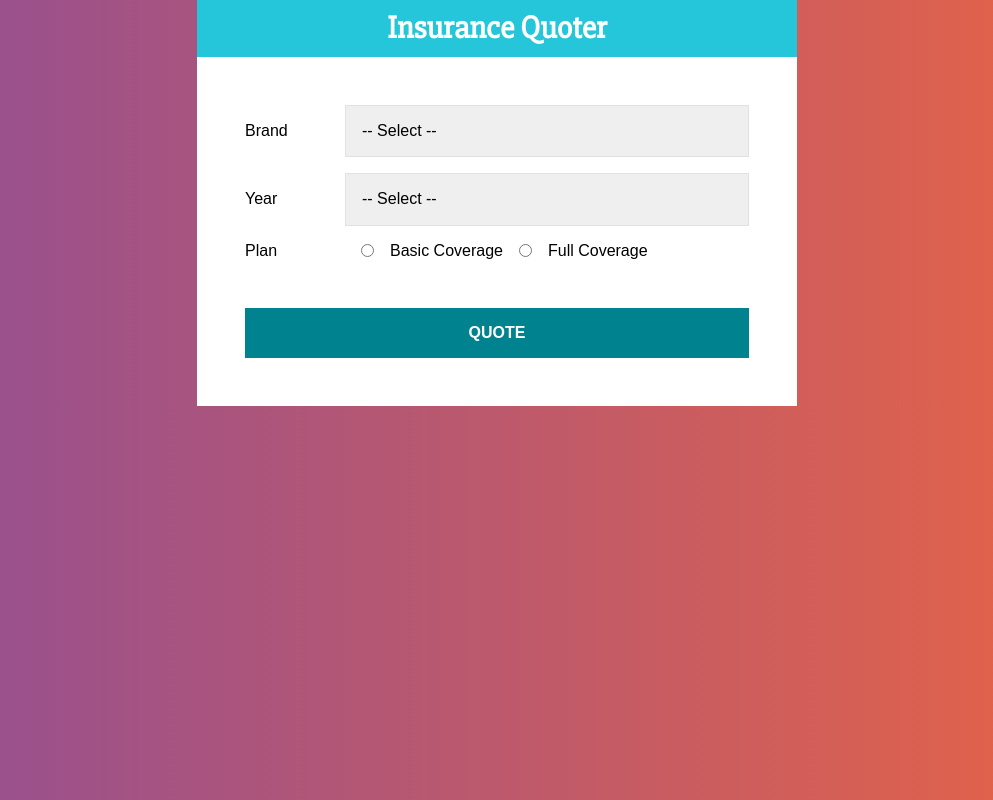
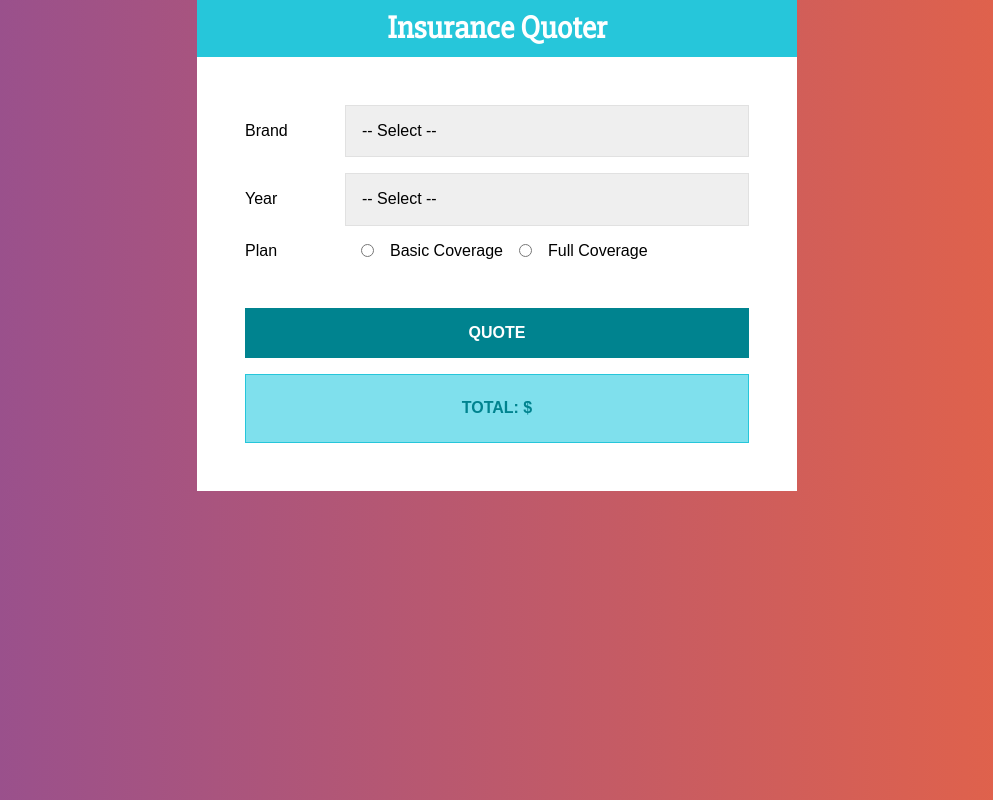
Before and after one commit to carlos-ssh/e-insurance, a React (Create React App) app: page / in a window 1280 px wide. Shown: the whole page, without its empty margins (143-1136 px from the left). Built offline with nearby package versions, Linux system fonts and the light colour scheme.

Commit message:
Add react-transition-group to this project.

```diff
--- a/package.json
+++ b/package.json
@@ -11,6 +11,7 @@
     "react": "^17.0.2",
     "react-dom": "^17.0.2",
     "react-scripts": "5.0.0",
+    "react-transition-group": "^4.4.2",
     "web-vitals": "^2.1.4"
   },
   "scripts": {
--- a/src/App.js
+++ b/src/App.js
@@ -3,6 +3,7 @@ import styled from '@emotion/styled';
 import Header from './components/Header';
 import Formulario from './components/Formulario';
 import Resumen from './components/Resumen';
+import Resultado from './components/Resultado';
 
 const Contenedor= styled.div`
   max-width: 600px;
@@ -23,7 +24,7 @@ function App() {
       plan: ''
     }
   });
-  const { datos } = resumen;
+  const { cotizacion, datos } = resumen;
 
 
   return (
@@ -38,6 +39,9 @@ function App() {
         <Resumen
           datos={datos}
         />
+        <Resultado
+          cotizacion={cotizacion}
+        />
       </ContenedorFormulario>
     </Contenedor>
   );
--- a/src/components/Resultado.js
+++ b/src/components/Resultado.js
@@ -1,7 +1,43 @@
 import React from 'react';
+import styled from '@emotion/styled';
 
-const Resultado = () => {
-  return (  );
+const Mensaje = styled.p`
+  background-color: rgb(127, 224, 237);
+  margin-top: 2rem;
+  padding: 1rem;
+  text-align: center;
+`;
+
+const ResultadoCotizacion = styled.div`
+  text-align: center;
+  padding: .5rem;
+  border: 1px solid #26c6da;
+  background-color: rgb(127, 224, 237);
+  margin-top: 1rem;
+  position: relative;
+`;
+
+const TextoCotizacion = styled.p`
+  color: #00838f;
+  padding: 1rem;
+  text-transform: uppercase;
+  font-weight: bold;
+  margin: 0;
+`;
+
+const Resultado = ({cotizacion}) => {
+
+  return (
+    (cotizacion === 0)
+      ?
+        <Mensaje> Select a brand, year and coverage </Mensaje>
+      :
+        (
+          <ResultadoCotizacion>
+            <TextoCotizacion>Total: $ {cotizacion}</TextoCotizacion>
+          </ResultadoCotizacion>
+        )
+  )
 }
 
 export default Resultado;
--- a/src/index.css
+++ b/src/index.css
@@ -9,8 +9,8 @@ body {
 }
 ul {
   list-style: none;
-  padding: none;
-  margin: none;
+  padding: 0;
+  margin: 0;
 }
 span.resultado {
   position: relative;
```
Also changed, not shown: 1 other file (tests, documents, lock files or other folders).
